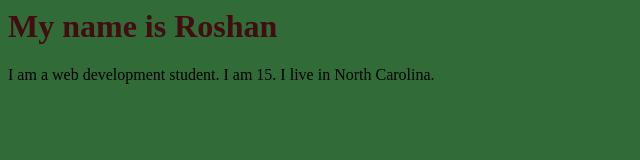
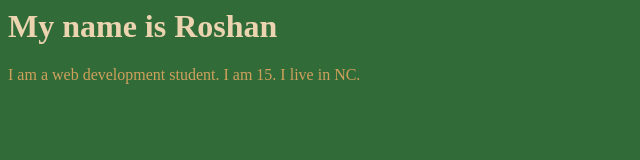
Before and after one commit to RoshanSus/repier, a plain HTML site: page index.html in a window 1280 px wide. Shown: the whole page, without its empty margins (0-640 px from the left). Drawn offline with Linux system fonts and the light colour scheme.

Commit message:
Fixed index.html

```diff
--- a/index.html
+++ b/index.html
@@ -12,10 +12,10 @@ body {
 background-color: 316B37;
 }
 h1 {
-color: 420C11;
+color: EDD4B1;
 }
 p {
-color: 811E27;
+color: D0A05D;
 }
 </style>
 
@@ -25,7 +25,7 @@ color: 811E27;
 
 <h1>My name is Roshan</h1>
 
-<p>I am a web development student. I am 15. I live in North Carolina.</p>
+<p>I am a web development student. I am 15. I live in NC.</p>
 
 </Body>
 
```
